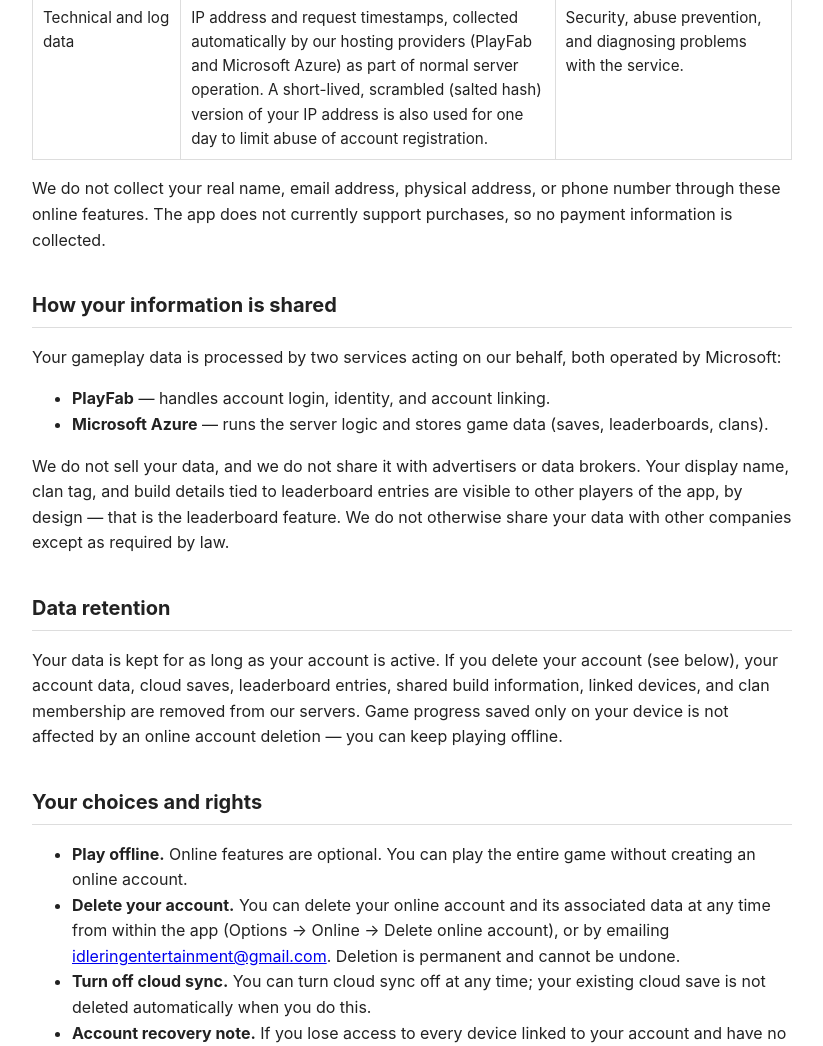
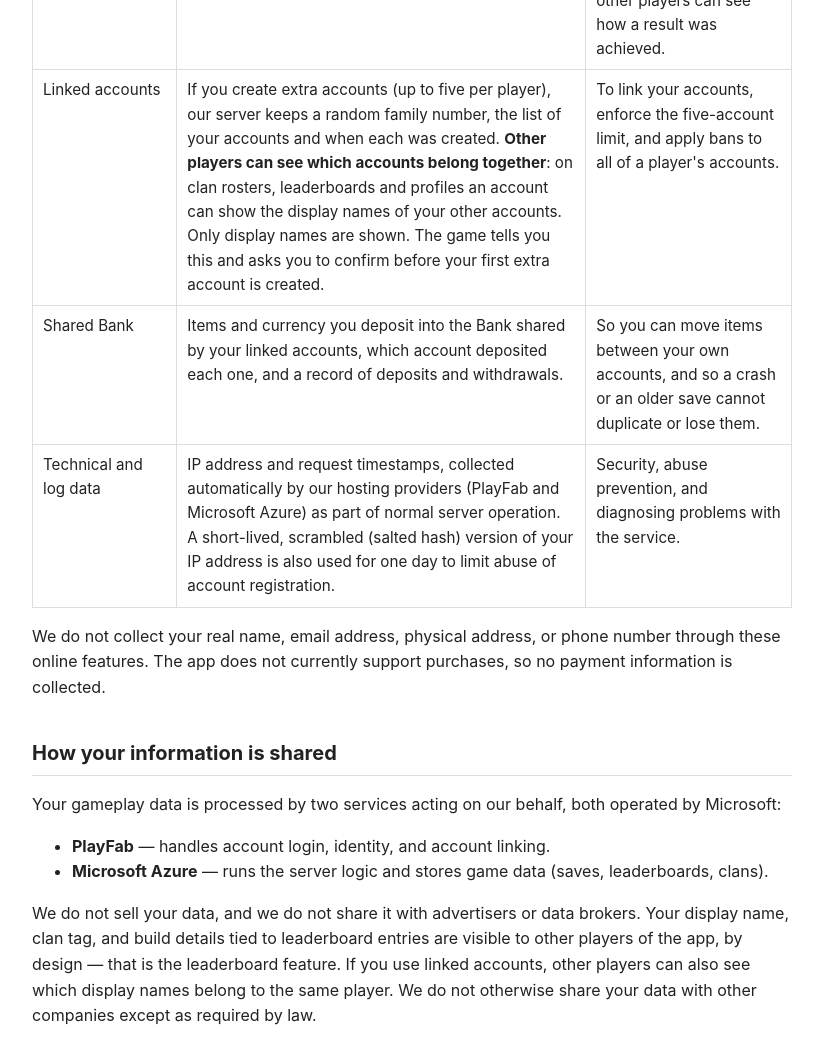
Before and after one commit to madg2347-oss/IdleRingPrivacyPolicy, a plain HTML site: page index.html in a window 1280 px wide. Shown: the part 1360-2406 px from the top of the page, without its empty margins (228-1051 px from the left). Drawn offline with Linux system fonts and the light colour scheme.

Commit message:
Privacy policy: linked accounts, shared Bank, family-wide bans, updated delete path (15 Nov 2026)
Co-Authored-By: Claude Opus 5.5 <noreply@anthropic.com>

```diff
--- a/index.html
+++ b/index.html
@@ -20,7 +20,7 @@
 <body>
 
 <h1>Idle Ring — Privacy Policy</h1>
-<p class="meta">Last updated: 27 October 2026 &nbsp;·&nbsp; Developer: Idle Ring Entertainment (Michael Sostaric) &nbsp;·&nbsp; Contact: <a href="mailto:idleringentertainment@gmail.com">idleringentertainment@gmail.com</a></p>
+<p class="meta">Last updated: 15 November 2026 &nbsp;·&nbsp; Developer: Idle Ring Entertainment (Michael Sostaric) &nbsp;·&nbsp; Contact: <a href="mailto:idleringentertainment@gmail.com">idleringentertainment@gmail.com</a></p>
 
 <div class="note">
 <strong>Not a substitute for legal advice.</strong> This policy describes the app's actual data practices in plain language, for Google Play's Data Safety requirements and as the public privacy policy for Idle Ring. If you have specific legal concerns about your region, we'd recommend having a lawyer review it, but it reflects exactly what the app does today.
@@ -63,6 +63,16 @@
   <td>To power leaderboards. Build details are shown publicly next to leaderboard entries so other players can see how a result was achieved.</td>
 </tr>
 <tr>
+  <td>Linked accounts</td>
+  <td>If you create extra accounts (up to five per player), our server keeps a random family number, the list of your accounts and when each was created. <strong>Other players can see which accounts belong together</strong>: on clan rosters, leaderboards and profiles an account can show the display names of your other accounts. Only display names are shown. The game tells you this and asks you to confirm before your first extra account is created.</td>
+  <td>To link your accounts, enforce the five-account limit, and apply bans to all of a player's accounts.</td>
+</tr>
+<tr>
+  <td>Shared Bank</td>
+  <td>Items and currency you deposit into the Bank shared by your linked accounts, which account deposited each one, and a record of deposits and withdrawals.</td>
+  <td>So you can move items between your own accounts, and so a crash or an older save cannot duplicate or lose them.</td>
+</tr>
+<tr>
   <td>Technical and log data</td>
   <td>IP address and request timestamps, collected automatically by our hosting providers (PlayFab and Microsoft Azure) as part of normal server operation. A short-lived, scrambled (salted hash) version of your IP address is also used for one day to limit abuse of account registration.</td>
   <td>Security, abuse prevention, and diagnosing problems with the service.</td>
@@ -77,15 +87,16 @@
 <li><strong>PlayFab</strong> — handles account login, identity, and account linking.</li>
 <li><strong>Microsoft Azure</strong> — runs the server logic and stores game data (saves, leaderboards, clans).</li>
 </ul>
-<p>We do not sell your data, and we do not share it with advertisers or data brokers. Your display name, clan tag, and build details tied to leaderboard entries are visible to other players of the app, by design — that is the leaderboard feature. We do not otherwise share your data with other companies except as required by law.</p>
+<p>We do not sell your data, and we do not share it with advertisers or data brokers. Your display name, clan tag, and build details tied to leaderboard entries are visible to other players of the app, by design — that is the leaderboard feature. If you use linked accounts, other players can also see which display names belong to the same player. We do not otherwise share your data with other companies except as required by law.</p>
 
 <h2>Data retention</h2>
-<p>Your data is kept for as long as your account is active. If you delete your account (see below), your account data, cloud saves, leaderboard entries, shared build information, linked devices, and clan membership are removed from our servers. Game progress saved only on your device is not affected by an online account deletion — you can keep playing offline.</p>
+<p>Your data is kept for as long as your account is active. If you delete your account (see below), your account data, cloud saves, leaderboard entries, shared build information, linked devices, and clan membership are removed from our servers, and the account is removed from its linked-accounts family. Deleting the last account of a family also deletes its shared Bank and everything in it. Game progress saved only on your device is not affected by an online account deletion — you can keep playing offline.</p>
 
 <h2>Your choices and rights</h2>
 <ul>
 <li><strong>Play offline.</strong> Online features are optional. You can play the entire game without creating an online account.</li>
-<li><strong>Delete your account.</strong> You can delete your online account and its associated data at any time from within the app (Options → Online → Delete online account), or by emailing <a href="mailto:idleringentertainment@gmail.com">idleringentertainment@gmail.com</a>. Deletion is permanent and cannot be undone.</li>
+<li><strong>Delete your account.</strong> You can delete your online account and its associated data at any time from within the app (Options or Social → Delete online account; "Delete all my accounts" removes every linked account at once), or by emailing <a href="mailto:idleringentertainment@gmail.com">idleringentertainment@gmail.com</a>. Deletion is permanent and cannot be undone.</li>
+<li><strong>Linked accounts and bans.</strong> Extra accounts are optional. If one of your linked accounts is banned for breaking the rules (for example cheating), your other linked accounts are banned too.</li>
 <li><strong>Turn off cloud sync.</strong> You can turn cloud sync off at any time; your existing cloud save is not deleted automatically when you do this.</li>
 <li><strong>Account recovery note.</strong> If you lose access to every device linked to your account and have no unused link code, your online account cannot be recovered. Your characters and progress on each device are unaffected either way.</li>
 </ul>
```
